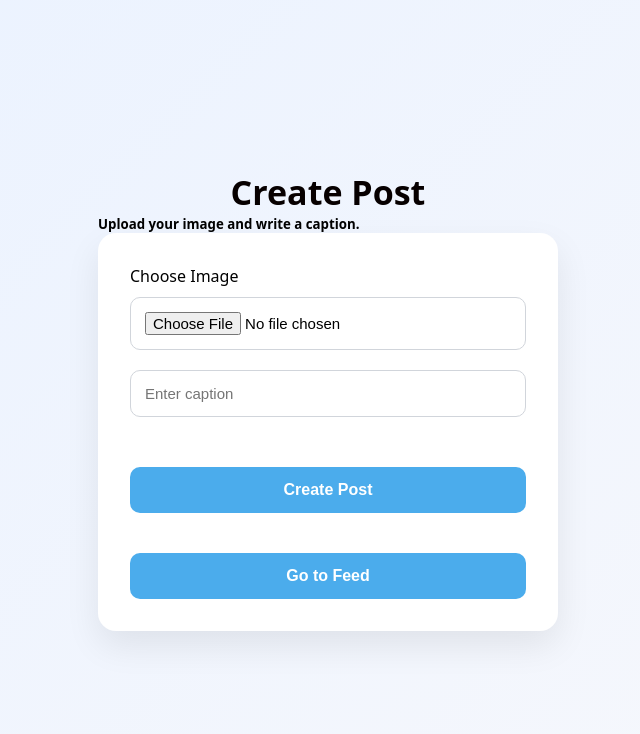
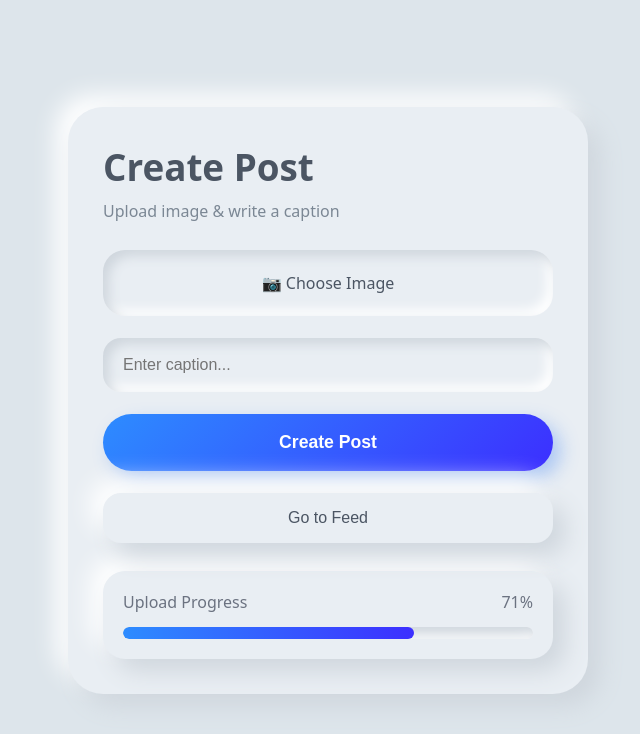
Before and after one commit to Aditya-Maurya-101/Post-create-web, a React app in the folder Frontend/: page /create-post in a window 1280 px wide. Shown: the top 734 px of the page, without its empty margins (312-952 px from the left). Built offline with nearby package versions, Linux system fonts and the light colour scheme; the HTML template or start-up script is replaced by a standard one.

Commit message:
inhance project

```diff
--- a/Frontend/src/pages/CreatePost.jsx
+++ b/Frontend/src/pages/CreatePost.jsx
@@ -12,7 +12,6 @@ const CreatePost = () => {
 
     try {
       await axios.post("http://localhost:3000/create-post", formData)
-
       navigate('/feed')
     } catch (error) {
       console.log(error)
@@ -20,31 +19,185 @@ const CreatePost = () => {
     }
   }
 
+  const neo = {
+    background: "#e9eef3",
+    boxShadow: "12px 12px 24px #cfd6dd, -12px -12px 24px #ffffff"
+  }
+
+  const insetNeo = {
+    background: "#e9eef3",
+    boxShadow: "inset 6px 6px 12px #cfd6dd, inset -6px -6px 12px #ffffff"
+  }
+
   return (
-    <section className='create-post-section'>
-      <div className="create-post-card">
-        <h1>Create Post</h1>
-        <h5>Upload your image and write a caption.</h5>
+    <section
+      style={{
+        minHeight: "100vh",
+        background: "#dde5eb",
+        display: "flex",
+        justifyContent: "center",
+        alignItems: "center",
+        padding: "20px"
+      }}
+    >
+      <div
+        style={{
+          ...neo,
+          width: "100%",
+          maxWidth: "520px",
+          borderRadius: "35px",
+          padding: "35px",
+        }}
+      >
+        {/* Header */}
+        <h1
+          style={{
+            fontSize: "2.3rem",
+            fontWeight: "600",
+            color: "#4b5563",
+            marginBottom: "8px"
+          }}
+        >
+          Create Post
+        </h1>
 
-        <form onSubmit={handleSubmit}>
-          <label className="file-box">
-            <span>Choose Image</span>
-            <input type="file" name="image" accept="image/*" required />
+        <p
+          style={{
+            color: "#7b8794",
+            marginBottom: "28px",
+            fontSize: "1rem"
+          }}
+        >
+          Upload image & write a caption
+        </p>
+
+        {/* Form */}
+        <form
+          onSubmit={handleSubmit}
+          style={{
+            display: "flex",
+            flexDirection: "column",
+            gap: "22px"
+          }}
+        >
+          {/* Upload Box */}
+          <label
+            style={{
+              ...insetNeo,
+              borderRadius: "22px",
+              padding: "22px",
+              textAlign: "center",
+              cursor: "pointer",
+              color: "#4b5563",
+              fontSize: "1rem",
+              fontWeight: "500"
+            }}
+          >
+            📷 Choose Image
+            <input
+              type="file"
+              name="image"
+              accept="image/*"
+              required
+              style={{ display: "none" }}
+            />
           </label>
 
+          {/* Caption */}
           <input
             type="text"
             name="caption"
-            placeholder='Enter caption'
+            placeholder="Enter caption..."
             required
+            style={{
+              ...insetNeo,
+              border: "none",
+              outline: "none",
+              padding: "18px 20px",
+              borderRadius: "18px",
+              fontSize: "1rem",
+              color: "#374151"
+            }}
           />
 
-          <button type="submit">Create Post</button>
+          {/* Submit */}
+          <button
+            type="submit"
+            style={{
+              border: "none",
+              padding: "18px",
+              borderRadius: "50px",
+              background: "linear-gradient(135deg,#2d8cff,#3c2fff)",
+              color: "white",
+              fontSize: "1.1rem",
+              fontWeight: "600",
+              cursor: "pointer",
+              boxShadow: "8px 8px 18px rgba(59,130,246,.35)"
+            }}
+          >
+            Create Post
+          </button>
 
-          <button type="button" onClick={() => navigate('/feed')}>
+          {/* Feed Button */}
+          <button
+            type="button"
+            onClick={() => navigate('/feed')}
+            style={{
+              ...neo,
+              border: "none",
+              padding: "16px",
+              borderRadius: "18px",
+              color: "#4b5563",
+              fontSize: "1rem",
+              fontWeight: "500",
+              cursor: "pointer"
+            }}
+          >
             Go to Feed
           </button>
         </form>
+
+        {/* Bottom Stats UI */}
+        <div
+          style={{
+            marginTop: "28px",
+            ...neo,
+            borderRadius: "22px",
+            padding: "20px"
+          }}
+        >
+          <div
+            style={{
+              display: "flex",
+              justifyContent: "space-between",
+              marginBottom: "14px",
+              color: "#6b7280",
+              fontWeight: "500"
+            }}
+          >
+            <span>Upload Progress</span>
+            <span>71%</span>
+          </div>
+
+          <div
+            style={{
+              ...insetNeo,
+              height: "12px",
+              borderRadius: "20px",
+              overflow: "hidden"
+            }}
+          >
+            <div
+              style={{
+                width: "71%",
+                height: "100%",
+                borderRadius: "20px",
+                background:
+                  "linear-gradient(90deg,#2d8cff,#3c2fff)"
+              }}
+            />
+          </div>
+        </div>
       </div>
     </section>
   )
--- a/Frontend/src/pages/Feed.jsx
+++ b/Frontend/src/pages/Feed.jsx
@@ -1,47 +1,220 @@
-import React,{useState,useEffect} from 'react'
+import React, { useState, useEffect } from 'react'
 import axios from "axios"
 
 const Feed = () => {
-    const [posts,setPosts]=useState([
+  const [posts, setPosts] = useState([
     {
-            id:"1",
-            image:"https://images.unsplash.com/photo-1506744038136-46273834b3fb?ixlib=rb-4.0.3&ixid=M3wxMjA3fDB8MHxzZWFyY2h8Mnx8cG9zdHxlbnwwfHwwfHx8MA%3D%3D&auto=format&fit=crop&w=500&q=60",
-            caption:"Beautiful sunset at the beach!"
+      id: "1",
+      image:
+        "https://images.unsplash.com/photo-1506744038136-46273834b3fb?auto=format&fit=crop&w=800&q=80",
+      caption: "Beautiful sunset at the beach!"
     }
   ])
+
+  /* Soft Shadow */
+  const neo = {
+    background: "#dde5eb",
+    boxShadow: "5px 5px 10px #ccd3da, -5px -5px 10px #f7fbff"
+  }
+
+  const insetNeo = {
+    background: "#dde5eb",
+    boxShadow: "inset 3px 3px 8px #ccd3da, inset -3px -3px 8px #f7fbff"
+  }
+
   const handleDelete = async (id) => {
     try {
-    await axios.delete(`http://localhost:3000/post/${id}`);
-
-    setPosts(posts.filter((post) => post._id !== id));
+      await axios.delete(`http://localhost:3000/post/${id}`)
+      setPosts(posts.filter((post) => post._id !== id))
     } catch (error) {
-    console.log(error);
+      console.log(error)
     }
-};
+  }
 
   useEffect(() => {
-  axios.get("http://localhost:3000/posts")
-    .then((res) => {
-      console.log(res.data)
+    axios.get("http://localhost:3000/posts").then((res) => {
       setPosts(res.data.posts)
     })
   }, [])
+
   return (
-    <section className='feed-section' >
-     {posts.map((post)=>(
-  <div key={post._id} className='post-card'>
-    <img src={post.image} alt={post.caption} />
-    <p>{post.caption}</p>
-    <button className='delete-btn' onClick={() => handleDelete(post._id)}>
-  Delete
-
-</button>
+    <section
+      style={{
+        minHeight: "100vh",
+        background: "#dde5eb",
+        padding: "35px 20px"
+      }}
+    >
+      {/* Header */}
+      <div
+        style={{
+          maxWidth: "1300px",
+          margin: "0 auto 30px auto",
+          display: "flex",
+          justifyContent: "space-between",
+          alignItems: "center",
+          gap: "15px",
+          flexWrap: "wrap"
+        }}
+      >
+        <div
+          style={{
+            ...neo,
+            padding: "18px 28px",
+            borderRadius: "24px"
+          }}
+        >
+          <h1
+            style={{
+              margin: 0,
+              fontSize: "2rem",
+              color: "#4b5563"
+            }}
+          >
+            Feed Posts
+          </h1>
         </div>
 
+        <div
+          style={{
+            ...neo,
+            padding: "16px 25px",
+            borderRadius: "24px",
+            color: "#6b7280",
+            fontWeight: "600"
+          }}
+        >
+          Total Posts: {posts.length}
+        </div>
+      </div>
 
+      {/* Grid */}
+      <div
+        className="feed-grid"
+        style={{
+          maxWidth: "1300px",
+          margin: "auto",
+          display: "grid",
+          gridTemplateColumns: "repeat(auto-fit,minmax(280px,1fr))",
+          gap: "28px"
+        }}
+      >
+        {posts.map((post) => (
+          <div
+            key={post._id}
+            className="feed-card"
+            style={{
+              ...neo,
+              borderRadius: "28px",
+              padding: "18px"
+            }}
+          >
+            {/* Image Box Auto Height */}
+            <div
+              style={{
+                ...insetNeo,
+                borderRadius: "22px",
+                padding: "10px",
+                marginBottom: "18px"
+              }}
+            >
+              <img
+                src={post.image}
+                alt={post.caption}
+                style={{
+                  width: "100%",
+                  height: "auto",
+                  maxHeight: "500px",
+                  objectFit: "contain",
+                  borderRadius: "18px",
+                  display: "block"
+                }}
+              />
+            </div>
+
+            {/* Caption */}
+            <div
+              style={{
+                ...neo,
+                borderRadius: "18px",
+                padding: "16px",
+                marginBottom: "18px"
+              }}
+            >
+              <p
+                style={{
+                  margin: 0,
+                  color: "#4b5563",
+                  fontSize: "1rem",
+                  lineHeight: "1.5"
+                }}
+              >
+                {post.caption}
+              </p>
+            </div>
+
+            {/* Footer */}
+            <div
+              style={{
+                display: "flex",
+                gap: "12px",
+                alignItems: "center"
+              }}
+            >
+              <button
+                onClick={() => handleDelete(post._id)}
+                style={{
+                  flex: 1,
+                  border: "none",
+                  padding: "14px",
+                  borderRadius: "50px",
+                  background:
+                    "linear-gradient(135deg,#ff4b4b,#ff1f5a)",
+                  color: "white",
+                  fontWeight: "600",
+                  cursor: "pointer",
+                  boxShadow: "4px 4px 10px rgba(255,75,75,.18)"
+                }}
+              >
+                Delete
+              </button>
+
+              <div
+                style={{
+                  ...neo,
+                  width: "52px",
+                  height: "52px",
+                  borderRadius: "50%",
+                  display: "flex",
+                  justifyContent: "center",
+                  alignItems: "center",
+                  color: "#3b82f6",
+                  fontSize: "1.2rem",
+                  fontWeight: "700"
+                }}
+              >
+                ♥
+              </div>
+            </div>
+          </div>
         ))}
+      </div>
+
+      {/* Responsive */}
+      <style>
+        {`
+          @media (max-width:768px){
+            .feed-grid{
+              gap:22px !important;
+            }
+
+            .feed-card{
+              margin-bottom:12px;
+            }
+          }
+        `}
+      </style>
     </section>
-
   )
 }
 
```
Lines whose indentation alone changed are shown as unchanged.
